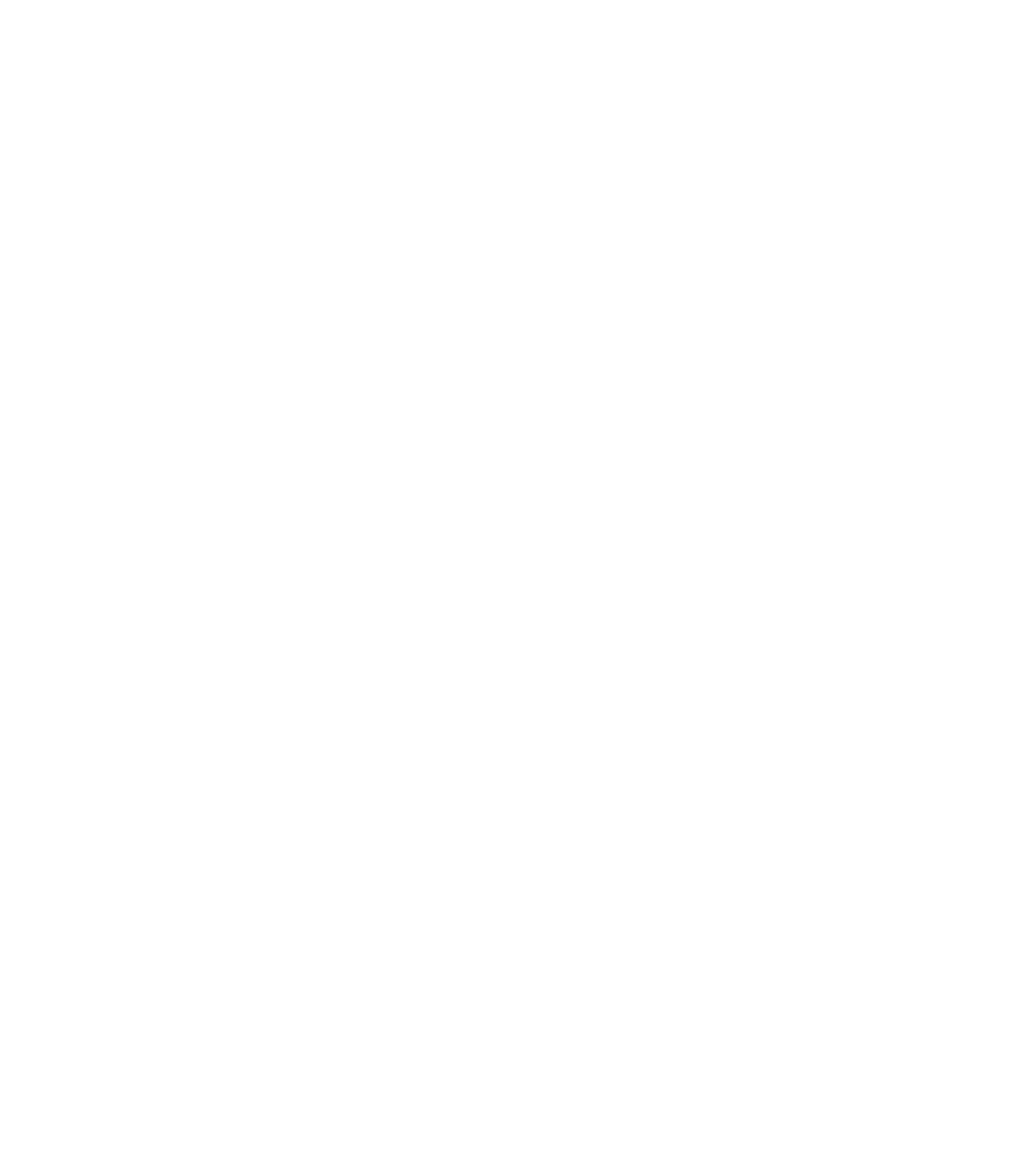
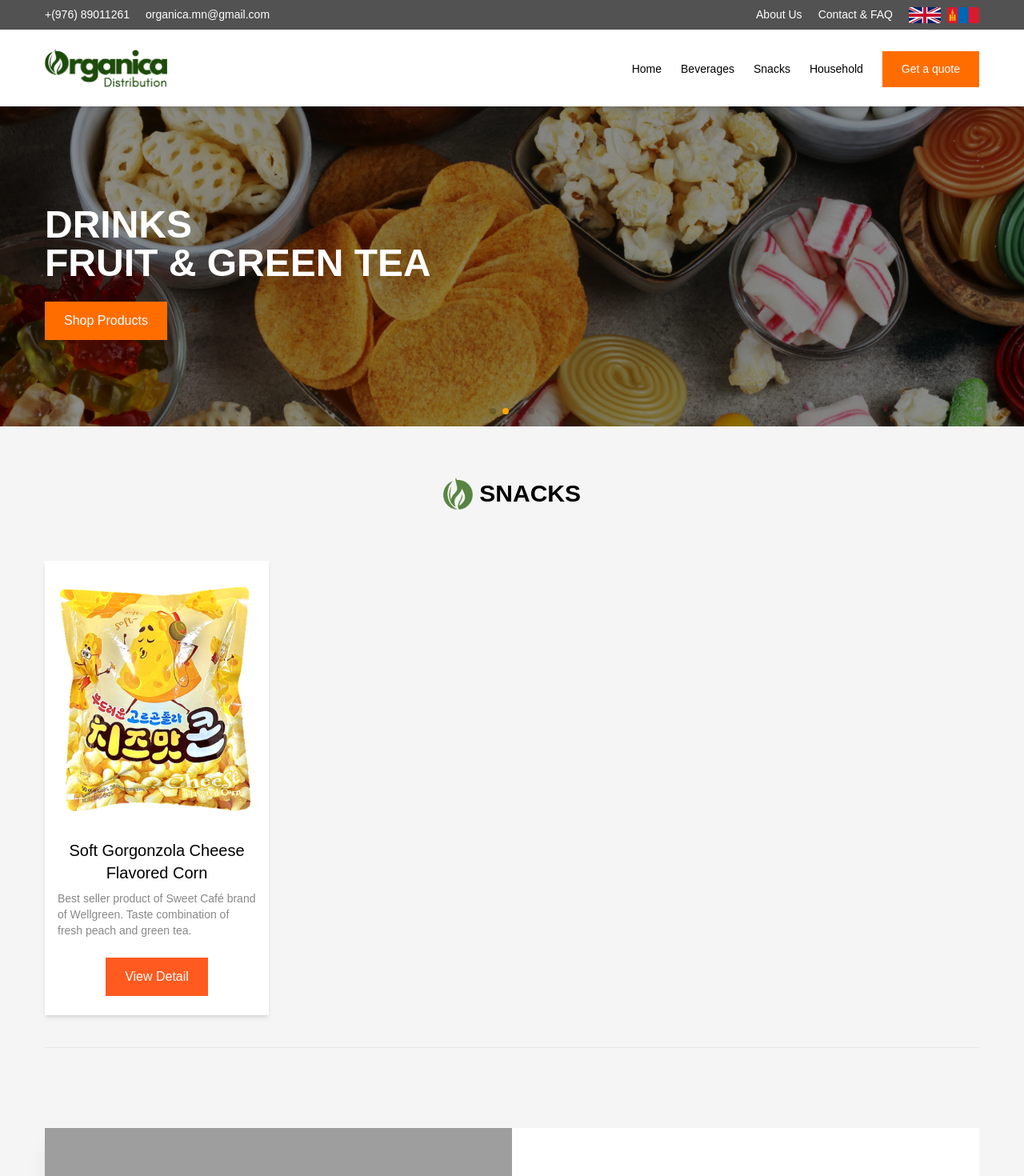
Before and after one commit to baagii1023/Organica-Distribution, a React (Vite) app: page /Food in a window 1280 px wide. Before the commit this address had no page. Shown: the top 1470 px of the page at 80% size. Before the commit the page ends 800 px from the top, so only its background shows below. Built offline with nearby package versions, Linux system fonts and the light colour scheme; grey boxes are pictures that could not be loaded.

Commit message:
Fixed the data issue

```diff
--- a/src/components/Hamburger.jsx
+++ b/src/components/Hamburger.jsx
@@ -49,7 +49,7 @@
                     </li>
                     <li>
                         <a
-                            href="/beverages"
+                            href="/Beverage"
                             className="font-semibold transition-transform"
                             onClick={handleToggle}
                         >
@@ -58,7 +58,7 @@
                     </li>
                     <li>
                         <a
-                            href="/food"
+                            href="/Food"
                             className="font-semibold transition-transform"
                             onClick={handleToggle}
                         >
@@ -67,7 +67,7 @@
                     </li>
                     <li>
                         <a
-                            href="/household"
+                            href="/Household"
                             className="font-semibold transition-transform"
                             onClick={handleToggle}
                         >
--- a/src/components/ProductCard.jsx
+++ b/src/components/ProductCard.jsx
@@ -1,11 +1,18 @@
 import React, { useContext } from 'react';
 import translationData from '../data/translation.json';
 import { LanguageContext } from '../context/LanguageContext';
-import { Link } from 'react-router-dom';
+import { useLocation } from 'react-router-dom';
 
 const ProductCard = ({ product }) => {
     const { language } = useContext(LanguageContext);
     const translationText = translationData[language] || translationData['mn'];
+    const location = useLocation(); // Get the current path
+
+    const currentPath = location.pathname.split('/')[1];
+
+    const handleClick = () => {
+        window.location.href = `/${currentPath}/details/${product.id}`;
+    };
 
     return (
         <div className='w-[280px] bg-white px-4 py-6 shadow-md text-left flex flex-col'>
@@ -13,9 +20,13 @@
             <h3 className='text-xl font-[500] mt-6 mb-2 text-center'>{product.Heading}</h3>
             <p className='text-sm text-[#888] '>{product.SubHeading}</p>
             <div className='self-center mt-4'>
-                <Link to={`/details/${product.id}`}>
-                    <button className='bg-orange-500 text-white px-6 py-3 mt-2'>{translationText.detailButton}</button>
-                </Link>
+                {/* On click, use window.location.href to cause a full page reload */}
+                <button
+                    className='bg-orange-500 text-white px-6 py-3 mt-2'
+                    onClick={handleClick}
+                >
+                    {translationText.detailButton}
+                </button>
             </div>
         </div>
     );
--- a/src/components/navigation.jsx
+++ b/src/components/navigation.jsx
@@ -47,9 +47,9 @@
 				</a>
 				<nav className='hidden md:flex gap-6 items-center'>
 					<a href="/">{translationText.navigation1}</a>
-					<a href="/beverages">{translationText.navigation2}</a>
-					<a href="/snacks">{translationText.navigation3}</a>
-					<a href="/household">{translationText.navigation4}</a>
+					<a href="/Beverage">{translationText.navigation2}</a>
+					<a href="/Food">{translationText.navigation3}</a>
+					<a href="/Household">{translationText.navigation4}</a>
 					<a className='bg-[#FF6D00] px-6 py-3 text-white' href="/contact">{translationText.navigationButton}</a>
 				</nav>
 			</div>
--- a/src/pages/Details.jsx
+++ b/src/pages/BeveragesDetail.jsx
@@ -8,7 +8,7 @@
 import Footer from '../components/Footer';
 import productData from '../data/translation-products.json';
 
-const Details = () => {
+const BeverageDetails = () => {
   const { language } = useContext(LanguageContext);
   const productText = productData[language] || {};
   const { id } = useParams();
@@ -80,4 +80,4 @@
   );
 };
 
-export default Details;
+export default BeverageDetails;
--- /dev/null
+++ b/src/pages/FoodDetail.jsx
@@ -0,0 +1,83 @@
+import React, { useContext } from 'react';
+import Navigation from '../components/Navigation';
+import { useParams } from 'react-router-dom';
+import { LanguageContext } from '../context/LanguageContext';
+import ProductCard from '../components/ProductCard';
+import ContactUs from '../components/ContactUs';
+import Social from '../components/Socials';
+import Footer from '../components/Footer';
+import productData from '../data/translation-products.json';
+
+const FoodDetails = () => {
+  const { language } = useContext(LanguageContext);
+  const productText = productData[language] || {};
+  const { id } = useParams();
+
+  const product = productText.Food.find((item) => item.id === parseInt(id));
+
+  if (!product) {
+    return <div>Product not found</div>;
+  }
+
+  return (
+    <>
+      <Navigation />
+      <div className='w-full h-[133px]'></div>
+      <section className='relative max-w-[1200px] mx-auto px-4 md:px-10 flex flex-col items-center justify-center'>
+        <div className='w-full flex lg:flex-row flex-col py-[80px]'>
+          <div className='basis-[40%] '>
+            <img className='w-[275px] h-auto md:basis-[40%] object-contain' src={product.image} alt={product.FoodName} />
+          </div>
+
+          <div className='basis-[60%] flex flex-col justify-center'>
+            <h3 className='font-semibold text-3xl'>{product.FoodName}</h3>
+            <p className='text-[#707070] mt-4'>{product.SubHeading}</p>
+			{/* <p className='text-[#707070] mt-2'> {productText.IngredientsSub}</p> */}
+
+            {/* Nutrition Information Table */}
+            {/* {product.Nutrition && (
+              <table className='border border-[#888] mt-5'>
+                <thead>
+                  <tr className='border border-[#888]'>
+                    <th className='border border-[#FF6D00] p-2 bg-[#FF6D00]/20'>{productText.IngredientsTh1}</th>
+                    <th className='border border-[#FF6D00] p-2 bg-[#FF6D00]/20'>{productText.IngredientsTh2}</th>
+                  </tr>
+                </thead>
+                <tbody>
+                  {Object.entries(product.Nutrition).map(([key, value]) => (
+                    <tr key={key} className='border border-[#888]'>
+                      <td className='border border-[#FF6D00] p-1 pl-6'>{key}</td>
+                      <td className='border border-[#888] p-1 pl-5'>{value}</td>
+                    </tr>
+                  ))}
+                </tbody>
+              </table>
+            )}
+			<p className='mt-4 text-[#707070]'>{productText.Ingredients}
+			</p>
+
+            <a className='bg-[#FF6D00] px-6 py-3 text-white w-fit mt-6' href="/contact">{productText.PriceButton}</a> */}
+          </div>
+        </div>
+
+        <div className='w-full mt-24'>
+          <span className='flex items-center justify-center space-x-2'>
+            <img className='h-[40px] w-fit' src="/green-logo.png" alt="" />
+            <h2 className='font-semibold text-3xl'>{productText.similarProducts}</h2>
+          </span>
+          <div className='w-full flex flex-wrap gap-4 py-[64px]'>
+            {productText.Food.map((product, index) => (
+              <ProductCard product={product} key={index} />
+            ))}
+          </div>
+        </div>
+      </section>
+
+      <ContactUs />
+      <Social />
+      <Footer />
+    </>
+  );
+};
+
+export default FoodDetails;
--- /dev/null
+++ b/src/pages/HouseholdDetail.jsx
@@ -0,0 +1,83 @@
+import React, { useContext } from 'react';
+import Navigation from '../components/Navigation';
+import { useParams } from 'react-router-dom';
+import { LanguageContext } from '../context/LanguageContext';
+import ProductCard from '../components/ProductCard';
+import ContactUs from '../components/ContactUs';
+import Social from '../components/Socials';
+import Footer from '../components/Footer';
+import productData from '../data/translation-products.json';
+
+const HouseholdDetails = () => {
+  const { language } = useContext(LanguageContext);
+  const productText = productData[language] || {};
+  const { id } = useParams();
+
+  const product = productText.Household.find((item) => item.id === parseInt(id));
+
+  if (!product) {
+    return <div>Product not found</div>;
+  }
+
+  return (
+    <>
+      <Navigation />
+      <div className='w-full h-[133px]'></div>
+      <section className='relative max-w-[1200px] mx-auto px-4 md:px-10 flex flex-col items-center justify-center'>
+        <div className='w-full flex lg:flex-row flex-col py-[80px]'>
+          <div className='basis-[40%] '>
+            <img className='w-[275px] h-auto md:basis-[40%] object-contain' src={product.image} alt={product.HouseholdName} />
+          </div>
+
+          <div className='basis-[60%] flex flex-col justify-center'>
+            <h3 className='font-semibold text-3xl'>{product.HouseholdName}</h3>
+            <p className='text-[#707070] mt-4'>{product.SubHeading}</p>
+			{/* <p className='text-[#707070] mt-2'> {productText.IngredientsSub}</p> */}
+
+            {/* Nutrition Information Table */}
+            {/* {product.Nutrition && (
+              <table className='border border-[#888] mt-5'>
+                <thead>
+                  <tr className='border border-[#888]'>
+                    <th className='border border-[#FF6D00] p-2 bg-[#FF6D00]/20'>{productText.IngredientsTh1}</th>
+                    <th className='border border-[#FF6D00] p-2 bg-[#FF6D00]/20'>{productText.IngredientsTh2}</th>
+                  </tr>
+                </thead>
+                <tbody>
+                  {Object.entries(product.Nutrition).map(([key, value]) => (
+                    <tr key={key} className='border border-[#888]'>
+                      <td className='border border-[#FF6D00] p-1 pl-6'>{key}</td>
+                      <td className='border border-[#888] p-1 pl-5'>{value}</td>
+                    </tr>
+                  ))}
+                </tbody>
+              </table>
+            )}
+			<p className='mt-4 text-[#707070]'>{productText.Ingredients}
+			</p>
+
+            <a className='bg-[#FF6D00] px-6 py-3 text-white w-fit mt-6' href="/contact">{productText.PriceButton}</a> */}
+          </div>
+        </div>
+
+        <div className='w-full mt-24'>
+          <span className='flex items-center justify-center space-x-2'>
+            <img className='h-[40px] w-fit' src="/green-logo.png" alt="" />
+            <h2 className='font-semibold text-3xl'>{productText.similarProducts}</h2>
+          </span>
+          <div className='w-full flex flex-wrap gap-4 py-[64px]'>
+            {productText.Household.map((product, index) => (
+              <ProductCard product={product} key={index} />
+            ))}
+          </div>
+        </div>
+      </section>
+
+      <ContactUs />
+      <Social />
+      <Footer />
+    </>
+  );
+};
+
+export default HouseholdDetails;
--- a/src/rounters/AppRouter.jsx
+++ b/src/rounters/AppRouter.jsx
@@ -8,7 +8,9 @@
 import Beverage from '../pages/Beverages';
 import Snacks from '../pages/Snacks';
 import House from '../pages/Household';
-import Details from '../pages/Details';
+import BeverageDetails from '../pages/BeveragesDetail';
+import FoodDetails from '../pages/FoodDetail';
+import HouseholdDetails from '../pages/HouseholdDetail';
 import Policy from '../pages/Policy';
 import Contact from '../pages/Contact';
 
@@ -19,12 +21,14 @@
 			<BrowserRouter>
 				<Routes>
 					<Route path="/" element={<Home/>} />
-					<Route path="/beverages" element={<Beverage />} />
-					<Route path="/snacks" element={<Snacks />} />
-					<Route path="/household" element={<House />} />
+					<Route path="/Beverage" element={<Beverage />} />
+					<Route path="/Food" element={<Snacks />} />
+					<Route path="/Household" element={<House />} />
 					<Route path="/policy" element={<Policy/>} />
 					<Route path="/contact" element={<Contact/>} />
-					<Route path="/details/:id" element={<Details />} />
+					<Route path="/Beverage/details/:id" element={<BeverageDetails />} />
+					<Route path="/Food/details/:id" element={<FoodDetails />} />
+					<Route path="/Household/details/:id" element={<HouseholdDetails />} />
 				</Routes>
 			</BrowserRouter>
 		</ThemeProvider>
```
